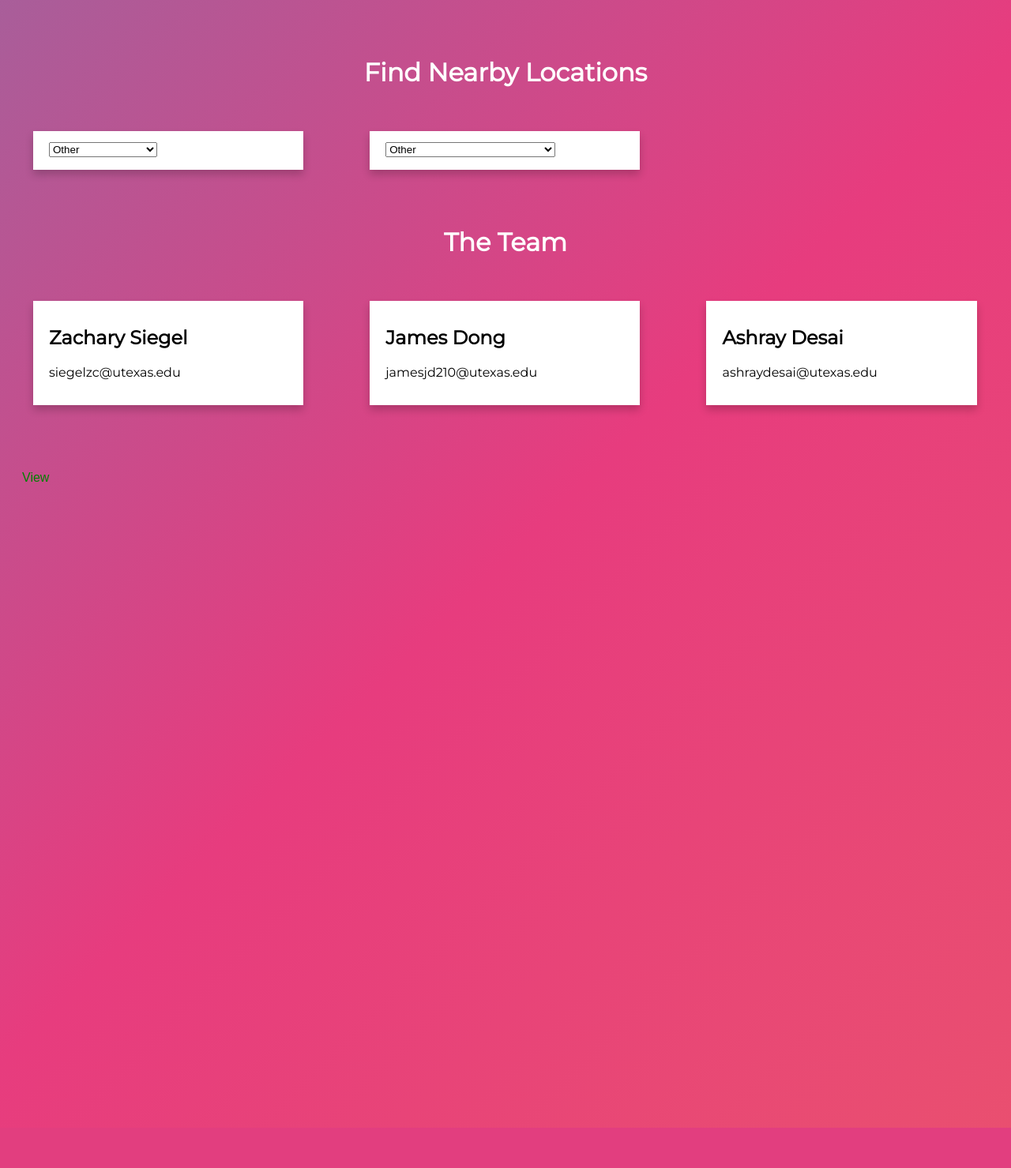
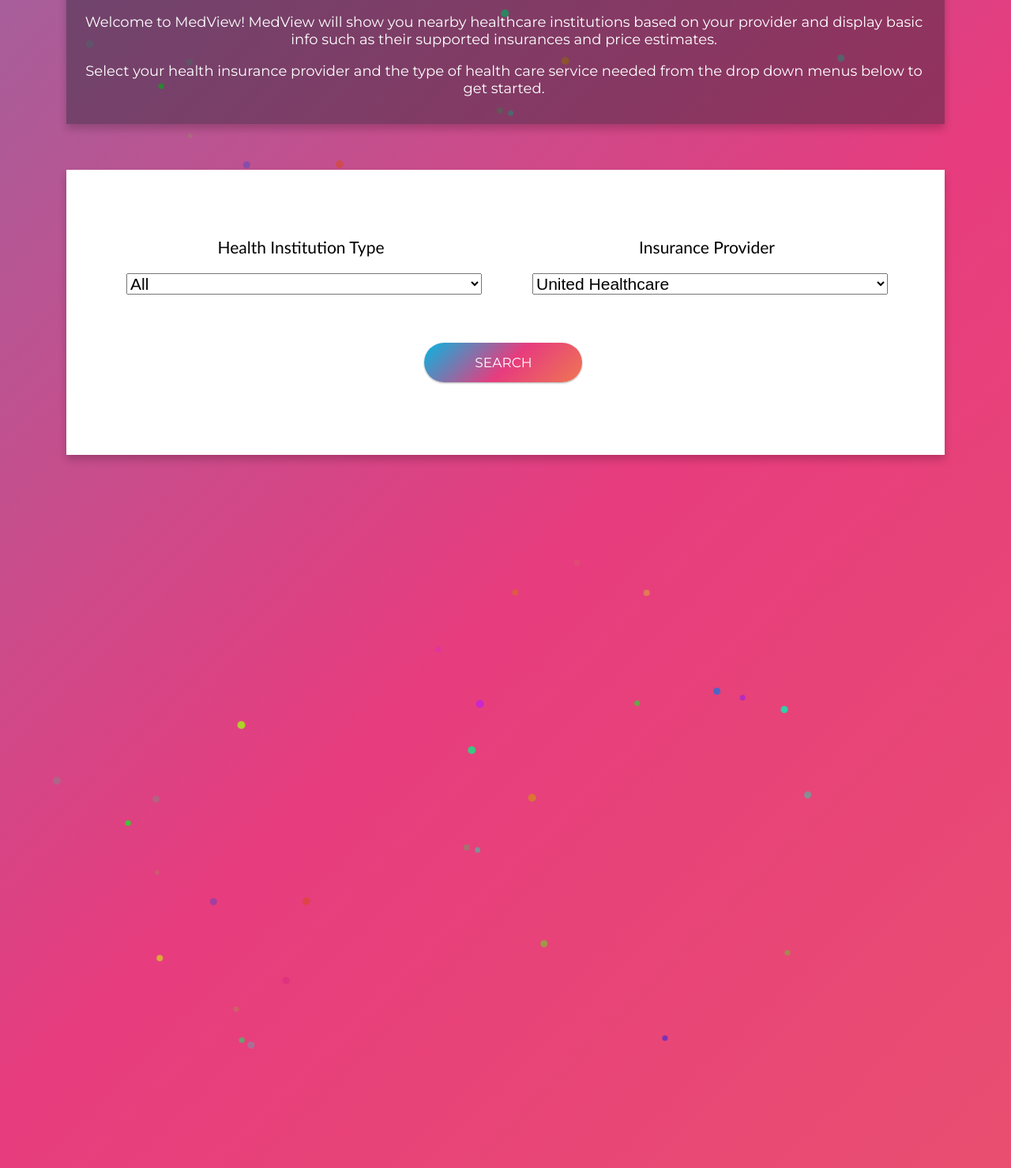
Before and after one commit to jamesjd210/medview, a Flask app: page / in a window 1280 px wide. Shown: the part 463-1942 px from the top of the page at 79% size. Before the commit the page ends 1891 px from the top, so only its background shows below. Run offline with Flask 2, Linux system fonts and the light colour scheme.

Commit message:
Updated and formatted home page.

```diff
--- a/static/css/styles_homepage.css
+++ b/static/css/styles_homepage.css
@@ -3,6 +3,7 @@
     height: 800px;
     margin: 0;
     padding: 0;
+    z-index: 1;
 }
 body {
     font-family: 'Trebuchet MS', 'Lucida Sans Unicode', 'Lucida Grande', 'Lucida Sans', Arial, sans-serif, Helvetica, sans-serif;
@@ -12,10 +13,15 @@ body {
     animation: gradient 15s ease infinite;
   }
 
+.under {
+    z-index: -1;
+}
+
   .btn {
     border: 2px solid black;
     background-color: Transparent;
     background-repeat:no-repeat;
+    text-transform: uppercase;
     color: white;
     padding: 14px 28px;
     font-size: 16px;
@@ -23,14 +29,13 @@ body {
     border-radius: 5px;
   }
 
-  .back {
-    border-color: white;
+  .about {
+    border-color: transparent;
     color: white;
   }
 
-  .back:hover {
-    background-color: white;
-    color: black;
+  .about:hover {
+    border-color: white;
   }
 
   @keyframes gradient {
@@ -45,17 +50,49 @@ body {
     }
   }
 
+  .gradient-button {
+    margin: 10px;
+    font-size: 17px;
+    padding: 15px;
+    text-align: center;
+    text-transform: uppercase;
+    transition: 0.5s;
+    background-size: 150% auto;
+    color: #FFF;
+    box-shadow: 0 0 20px #eee;
+    border-radius: 10px;
+    width: 200px;
+    box-shadow: 0 1px 3px rgba(0,0,0,0.12), 0 1px 2px rgba(0,0,0,0.24);
+    transition: all 0.3s cubic-bezier(.25,.8,.25,1);
+    cursor: pointer;
+    display: inline-block;
+    border-radius: 25px;
+}
+.gradient-button:hover{
+    box-shadow: 0 10px 20px rgba(0,0,0,0.19), 0 6px 6px rgba(0,0,0,0.23);
+    margin: 8px 10px 12px;
+}
+
+.gradient-button-1 {
+  background-image: linear-gradient(-45deg, #ee7752, #e73c7e, #23a6d5, #23d5ab);
+  animation: gradient 15s ease infinite;
+}
+.gradient-button-1:hover {
+  background-position: right center;
+}
+
   html {
     box-sizing: border-box;
+    scroll-behavior: smooth;
   }
 
   *, *:before, *:after {
     box-sizing: inherit;
   }
 
-  .column {
+  .column1 {
     float: left;
-    width: 33.3%;
+    width: 100%;
     margin-bottom: 16px;
     padding: 0 8px;
     margin-left: auto;
@@ -63,11 +100,66 @@ body {
     display: block;
   }
 
+  .column2 {
+    float: left;
+    width: 50%;
+    margin-bottom: -35px;
+    padding: 20px;
+    margin-left: auto;
+    margin-right: auto;
+    display: block;
+  }
+
+  .column3 {
+    float: left;
+    width: 33.3%;
+    margin-bottom: 16px;
+    padding: 50px 0px;
+    margin-left: auto;
+    margin-right: auto;
+    display: block;
+
+  }
+
   .slot {
     box-shadow: 0 6px 10px 0 rgba(0, 0, 0, 0.2);
     margin: 34px;
     background-color: white;
     padding: 4px 8px 8px 4px;
+  }
+
+  .slotBig {
+    box-shadow: 0 6px 10px 0 rgba(0, 0, 0, 0.2);
+    margin-left: 34px;
+    margin-right: 34px;
+    margin-top: -50px;
+    margin-bottom: 0px;
+    background-color: rgba(27, 33, 44, 0.4);
+    padding: 4px 8px 8px 4px;
+  }
+
+  .slotBigWhite {
+    box-shadow: 0 6px 10px 0 rgba(0, 0, 0, 0.2);
+    background-color: rgb(255, 255, 255);
+    padding: 20px 8px 8px 4px;
+  }
+
+  .slotTransparent {
+    margin: 0px;
+    background-color: transparent;
+    padding: 0px 0px 0px 0px;
+  }
+
+  .slotTransparentLeft {
+    margin: 0px;
+    background-color: transparent;
+    padding: 8px 0px 8px 20px;
+  }
+
+  .slotTransparentRight {
+    margin: 0px;
+    background-color: transparent;
+    padding: 8px 20px 8px 0px;
   }
 
   .about-section {
@@ -78,7 +170,17 @@ body {
   }
 
   .name-section {
-    padding: 50px;
+    z-index: 1;
+    padding: 42px;
+    text-align: center;
+    margin-left: auto;
+    margin-right: auto;
+    display: block;
+  }
+
+  .button-section {
+    z-index: 1;
+    padding: 50px 0px -100px 0px;
     text-align: center;
     margin-left: auto;
     margin-right: auto;
@@ -92,6 +194,7 @@ body {
   .container::after, .row::after {
     content: "";
     clear: both;
+    padding: -50px;
     margin-left: auto;
     margin-right: auto;
     display: block;
--- a/templates/home_page.html
+++ b/templates/home_page.html
@@ -6,119 +6,191 @@
     <link rel="icon" href="../static/images/Medview_logo.png">
     <link rel="stylesheet" href="https://fonts.googleapis.com/css?family=Montserrat">
     <link rel="stylesheet" type="text/css" href="../static/css/styles_homepage.css"/>
-    <h2>MedView</h2>
-    <style>
-      .btn {
-        border: none;
-        background-color: inherit;
-        padding: 14px 28px;
-        font-size: 16px;
-        cursor: pointer;
-        display: inline-block;
-      }
-      .btn:hover {background: #eee;}
-      .colored {color: green;}
-    </style>
   <!-- BODY -->
   <body id="body">
-    <a href="about_page.html"><button style="font-family: 'Montserrat'" class="btn back">About</button></a>
-    <!-- Drop down entry field-->
-    <div class="name-section fade-in2">
+
+
+    <div class="button-section fade-in2">
         <div class="row">
 
-        <h1 style="font-family: 'Montserrat';text-align:center;color: white">The Team</h1>
-        <div class="column fade-in">
-            <div class="slot">
-                <div class="container">
-                    <h2 style="font-family: 'Montserrat'">Zachary Siegel</h2>
-                    <p style="font-family: 'Montserrat'">siegelzc@utexas.edu</p>
+            <div class="column3 fade-in5">
             </div>
+
+            <div class="column3 fade-in5">
+                <a href=about_page><button style="font-family: 'Montserrat'" class="btn about">About</button></a>
+            </div>
+
+            <div class="column3 fade-in5">
+            </div>
+
         </div>
     </div>
 
-        <div class="column fade-in2">
-            <div class="slot">
-                <div class="container">
-                    <h2 style="font-family: 'Montserrat'">James Dong</h2>
-                    <p style="font-family: 'Montserrat'">jamesjd210@utexas.edu</p>
-                </div>
-            </div>
+
+    <!-- Drop down entry field-->
+    <div class="name-section fade-in2">
+        <div class="under">
+            <div class="particle under"></div>
+            <div class="particle under"></div>
+            <div class="particle under"></div>
+            <div class="particle under"></div>
+            <div class="particle under"></div>
+            <div class="particle under"></div>
+            <div class="particle under"></div>
+            <div class="particle under"></div>
+            <div class="particle under"></div>
+            <div class="particle under"></div>
+            <div class="particle under"></div>
+            <div class="particle under"></div>
+            <div class="particle under"></div>
+            <div class="particle under"></div>
+            <div class="particle under"></div>
+            <div class="particle under"></div>
+            <div class="particle under"></div>
+            <div class="particle under"></div>
+            <div class="particle under"></div>
+            <div class="particle under"></div>
+            <div class="particle under"></div>
+            <div class="particle under"></div>
+            <div class="particle under"></div>
+            <div class="particle under"></div>
+            <div class="particle under"></div>
+            <div class="particle under"></div>
+            <div class="particle under"></div>
+            <div class="particle under"></div>
+            <div class="particle under"></div>
+            <div class="particle under"></div>
         </div>
 
-        <div class="column fade-in3">
-            <div class="slot">
+      <div class="row">
+
+
+        <div class="column1 fade-in">
+            <div class="slotBig">
                 <div class="container">
-                    <h2 style="font-family: 'Montserrat'">Ashray Desai</h2>
-                    <p style="font-family: 'Montserrat'">ashraydesai@utexas.edu</p>
+                    <img src="../static/images/Medview_logo_var2.png" style="width: 30vw; min-width: 50px;">
+                    <p style="font-family: 'Montserrat'; color: white; font-size: 18px;">Welcome to MedView! MedView will show you nearby healthcare institutions based on your provider and display basic info such as their supported insurances and price estimates.</p>
+                    <p style="font-family: 'Montserrat'; color: white; font-size: 18px;">Select your health insurance provider and the type of health care service needed from the drop down menus below to get started.</p>
+                    <p style="font-family: 'Montserrat'; color: white"></p>
                 </div>
             </div>
         </div>
 
     </div>
-</div>
+
+    <div class="name-section fade-in2">
         <div class="row">
-      <h1 style="font-family: 'Montserrat';text-align:center;color: white">Find Nearby Locations</h1>
-      <div class="column fade-in">
-          <div class="slot">
+
+
+            <div class="slotBigWhite">
                 <div class="container">
-                <select name= health_institutions method="GET" action="/">
+                    <div class="column2 fade-in2">
+                        <div class="slotTransparentLeft">
+                            <div class="container">
+                                <p style="font-size: 21px">Health Institution Type</p>
+                                <select style="font-size: 21px; width: 450px" name= health_institutions method="GET" action="/">
                                     {% for institution in health_institutions %}
+                                    <option value= "{{health_institutions}}">{{institution}}</option>
+                                    {% if 'Any' in insurance_providers %}
                                     <option value= "{{health_institutions}}" SELECTED>{{institution}}</option>
+                                    {% endif %}
                                     {% endfor %}
                                 </select>
                             </div>
                         </div>
                     </div>
 
-      <div class="column fade-in">
-          <div class="slot">
+                    <div class="column2 fade-in2">
+                        <div class="slotTransparentRight">
                             <div class="container">
-                <select name= insurance_providers method="GET" action="/">
+                                <p style="font-size: 21px">Insurance Provider</p>
+                                <select style="font-size: 21px; width: 450px" name= insurance_providers method="GET" action="/">
                                     {% for provider in insurance_providers %}
+                                        <option value= "{{insurance_providers}}">{{provider}}</option>
+                                    {% if 'Any' in insurance_providers %}
                                         <option value= "{{insurance_providers}}" SELECTED>{{provider}}</option>
+                                    {% endif %}
                                     {% endfor %}
                                 </select>
                             </div>
                         </div>
                     </div>
-  </div>
-  <div class="row">
 
-    <h1 style="font-family: 'Montserrat';text-align:center;color: white">The Team</h1>
-    <div class="column fade-in">
-        <div class="slot">
+                    <div class="column3 fade-in2">
+                        <div class="slotTransparentLeft">
                             <div class="container">
-                <h2 style="font-family: 'Montserrat'">Zachary Siegel</h2>
-                <p style="font-family: 'Montserrat'">siegelzc@utexas.edu</p>
                             </div>
                         </div>
                     </div>
 
-    <div class="column fade-in2">
-        <div class="slot">
+                    <div class="column3 fade-in2">
+                        <a style="font-family: 'Montserrat'; text-decoration:none" class="gradient-button gradient-button-1" href="#map">Search</a><br />
+
+                    </div>
+
+                    <div class="column3 fade-in2">
+                        <div class="slotTransparentRight">
                             <div class="container">
-                <h2 style="font-family: 'Montserrat'">James Dong</h2>
-                <p style="font-family: 'Montserrat'">jamesjd210@utexas.edu</p>
                             </div>
                         </div>
                     </div>
 
-    <div class="column fade-in3">
-        <div class="slot">
-            <div class="container">
-                <h2 style="font-family: 'Montserrat'">Ashray Desai</h2>
-                <p style="font-family: 'Montserrat'">ashraydesai@utexas.edu</p>
+
                 </div>
             </div>
         </div>
 
+        <div class="row">
+
+
+
+        </div>
+
+
+    </div>
+
+
 </div>
     <br>
     <!-- Map --->
-    <div>
-      <button class="btn colored">View</button>
+
+    <div id="map">
+        <div class="under">
+            <div class="particle under"></div>
+            <div class="particle under"></div>
+            <div class="particle under"></div>
+            <div class="particle under"></div>
+            <div class="particle under"></div>
+            <div class="particle under"></div>
+            <div class="particle under"></div>
+            <div class="particle under"></div>
+            <div class="particle under"></div>
+            <div class="particle under"></div>
+            <div class="particle under"></div>
+            <div class="particle under"></div>
+            <div class="particle under"></div>
+            <div class="particle under"></div>
+            <div class="particle under"></div>
+            <div class="particle under"></div>
+            <div class="particle under"></div>
+            <div class="particle under"></div>
+            <div class="particle under"></div>
+            <div class="particle under"></div>
+            <div class="particle under"></div>
+            <div class="particle under"></div>
+            <div class="particle under"></div>
+            <div class="particle under"></div>
+            <div class="particle under"></div>
+            <div class="particle under"></div>
+            <div class="particle under"></div>
+            <div class="particle under"></div>
+            <div class="particle under"></div>
+            <div class="particle under"></div>
         </div>
-    <div id="map"></div>
+
+    </div>
+
+
 
     <script src="../static/dist/main.js"></script>
   </body>
```
Lines whose indentation alone changed are shown as unchanged.
